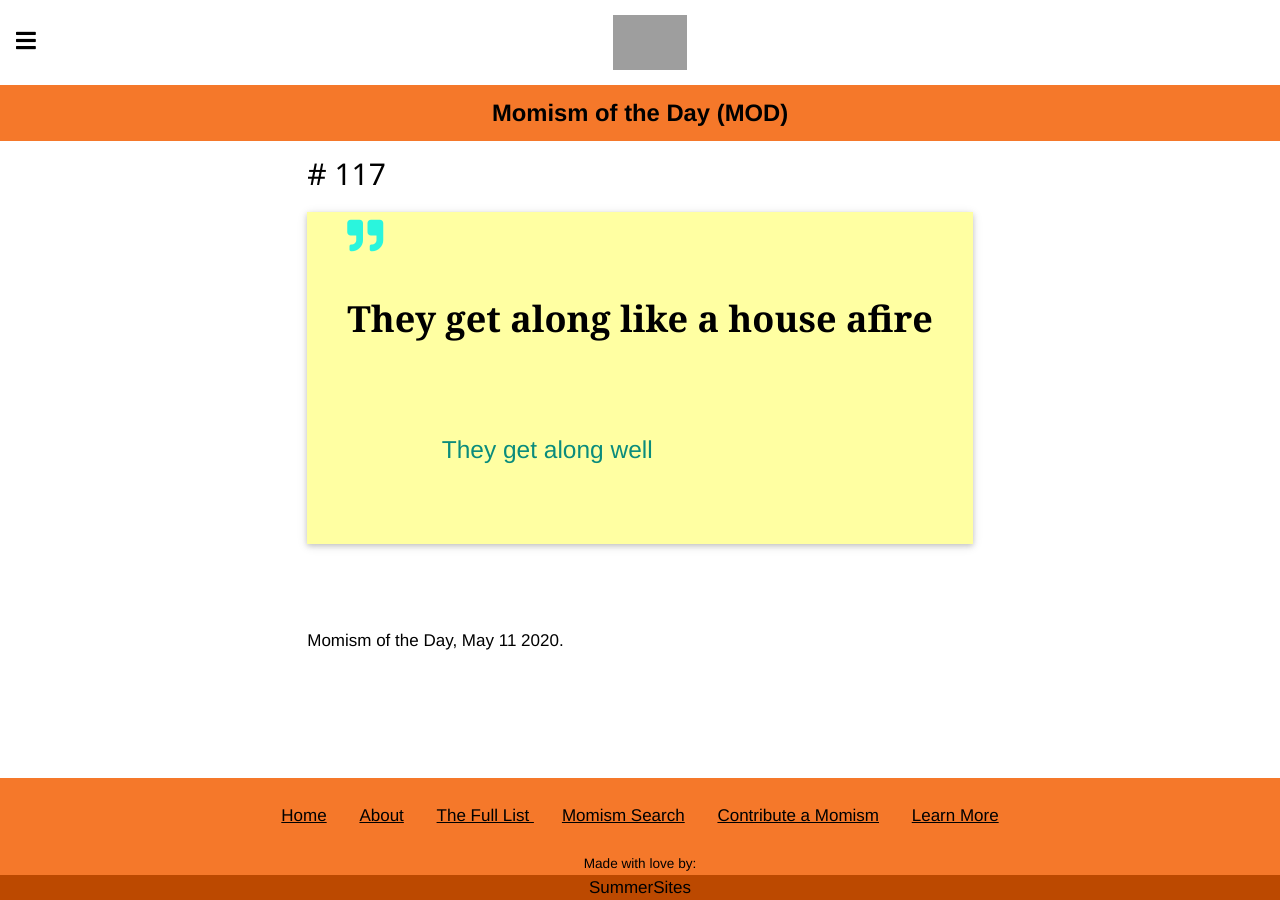
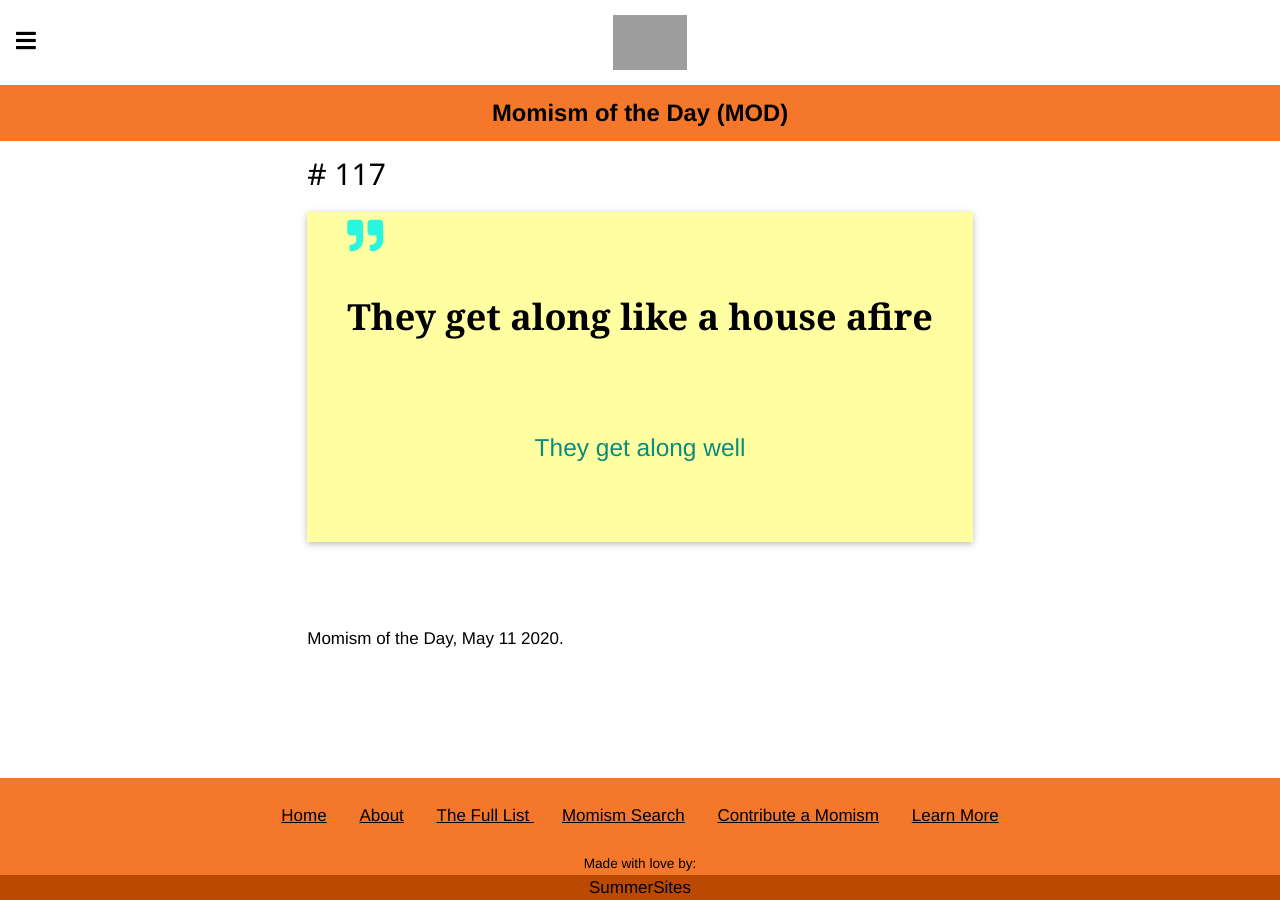
Before and after one commit to summerhays/new_momisms, a Jekyll site: the page built from index.html, in a window 1280 px wide. Built offline with Jekyll 4.4.1, drawn with Linux system fonts in a browser that asks for light colours; grey boxes are pictures that could not be loaded.

Commit message:
little text updates

```diff
--- a/_data/momisms.yaml
+++ b/_data/momisms.yaml
@@ -790,7 +790,7 @@
 - momism: "Wooze"
   order: 231
   definition: "Kidism for 'lose'"
-  example: "Don’t wooze it"
+  example: "Here's my pen but don’t wooze it"
 - momism: "Worrywart"
   order: 61
   definition: "Someone with a tendency to worry habitually, often needlessly"
--- a/assets/css/style.scss
+++ b/assets/css/style.scss
@@ -498,8 +498,13 @@
 	text-align: center;
 	color: $color-triad-2-dark;
 	padding-bottom: 10px;
+	align-self: center;
 }
 
+#hoverparent {
+	display: flex;
+	flex-direction: column;
+}
 
 #hoverparent:hover #defLabel,#hoverparent:hover #randomDefinition,#hoverparent:hover #mommLabel,#hoverparent:hover #randomMommentary,#hoverparent:hover #exLabel,#hoverparent:hover #randomExample {
 	color: $smiley-color;
--- a/assets/js/mod.js
+++ b/assets/js/mod.js
@@ -9,7 +9,25 @@
 ];
 
 var today=new Date();
-var randforToday = randomNum[daysIntoYear(today) - 1];
+
+// Testing, run through all momisms
+//
+// var i = 1;
+// var x = 0;
+// var randforToday = 1;
+// setInterval(increase, 1000);
+//
+// function increase() {
+//     if (i < {{ site.data.momisms.size }}) {
+//       i++;
+//       x = i;
+//     }
+
+// var x = 5;
+var x = daysIntoYear(today) - 1;
+
+var randforToday = randomNum[x];
+//
 // var randforToday = {day: 1, rand: 1,}; // Definition & example
 // var randforToday = {day: 1, rand: 16,}; // Definition & mommentary
 // var randforToday = {day: 1, rand: 18,}; // Definition, example, & mommentary
@@ -54,3 +72,8 @@
 document.getElementById("today").innerHTML = today_date;
 // document.getElementById("linkFinal").setAttribute("href", linkFinal)
 // document.getElementById("linkFinal2").setAttribute("href", linkFinal)
+
+
+
+
+// }
--- a/index.html
+++ b/index.html
@@ -9,10 +9,10 @@
 <h2 id="IDLabel">#
 	<span id="randomID"></span></h2>
 
-<a href="/list.html" id="linkFinal2" class=nolink><div class="w3-panel w3-card-2 smiley w3-hover-pink w3-animate-zoom" style="padding: 6px 40px" id="hoverparent">
+<a href="/list.html" id="linkFinal2" class=nolink>
+	<div class="momism_card w3-panel w3-card-2 smiley w3-hover-pink w3-animate-zoom" style="padding: 6px 40px" id="hoverparent">
     <i class="fas fa-quote-right color-triad-2-text w3-xxlarge"></i>
-    <p class="w3-serif w3-xxlarge" id="randomMom">
-     </p>
+  <p class="w3-serif w3-xxlarge" id="randomMom"></p>
 <div id="defLabel"></span>
 	<span id="randomDefinition" class="color-triad-2-text"></div>
 <div id="exLabel">
```
